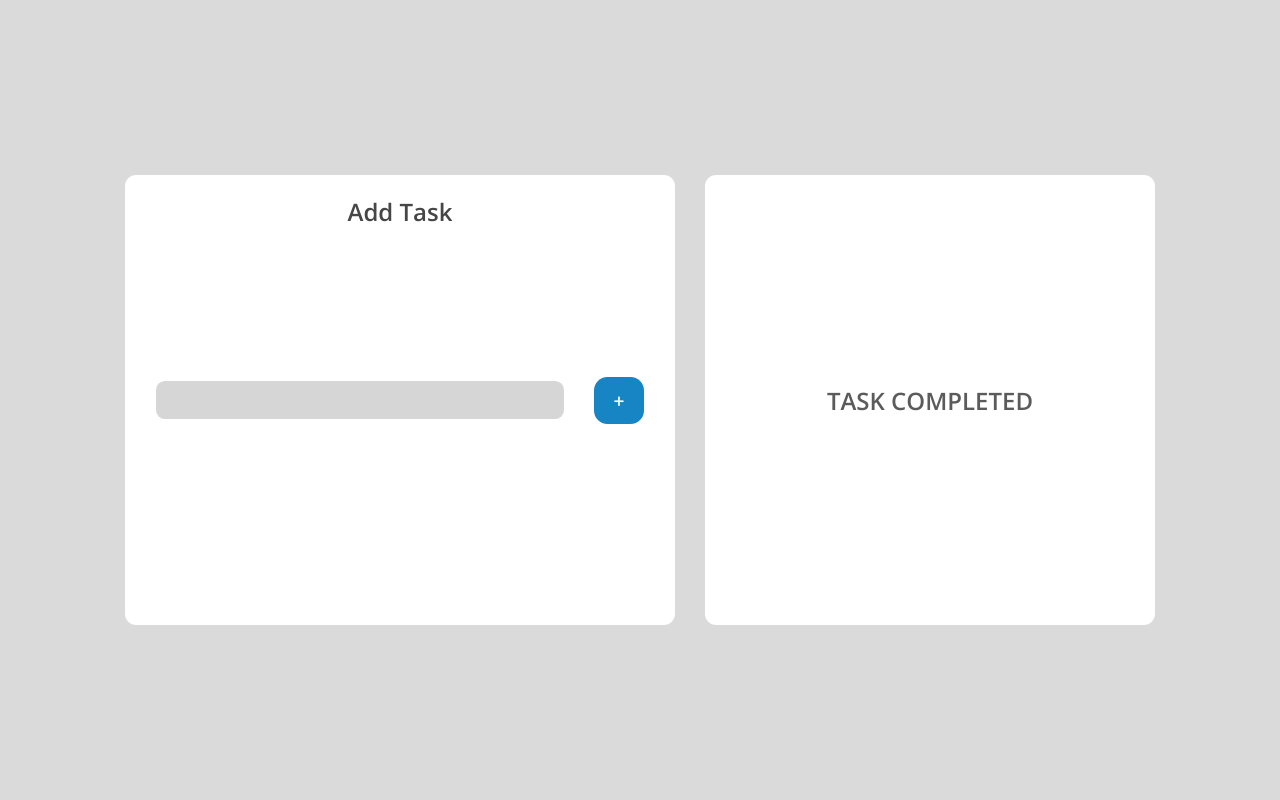
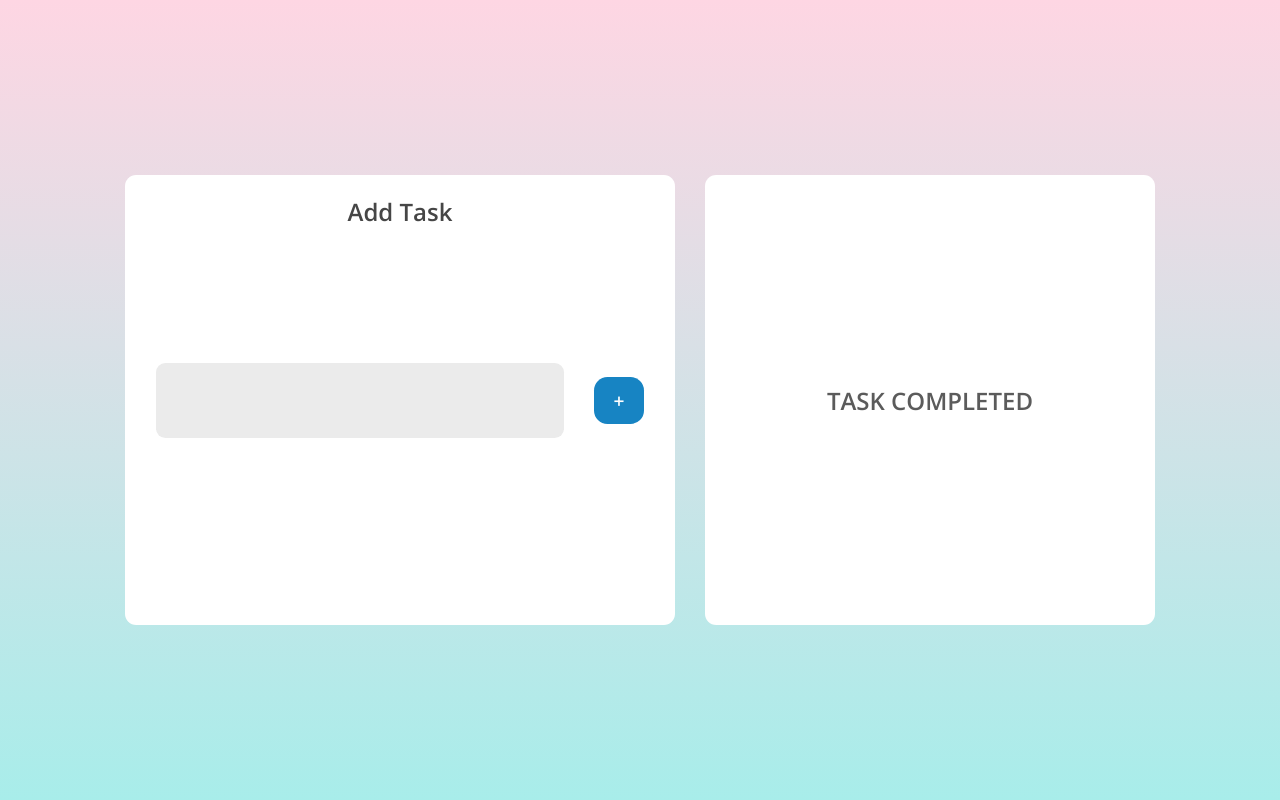
Before and after one commit to conradojuliosisnero/app-task, a PHP site: page /task.php in a window 1280 px wide. Run offline with PHP 8.4, Linux system fonts and the light colour scheme.

Commit message:
ya agrega tareas a la BD y valida si el campo esta vacio o no

```diff
--- a/includes/config.php
+++ b/includes/config.php
@@ -7,6 +7,4 @@ $DB_DB = "tareas";
 
 $conect =  mysqli_connect($DB_HOST,$DB_USER,$DB_PASS,$DB_DB);
 
-
-
 ?>
--- a/includes/css/style.css
+++ b/includes/css/style.css
@@ -7,7 +7,7 @@
 }
 
 body {
-	background-color: #dadada;
+    background-image: linear-gradient(to top, #a8edea 0%, #fed6e3 100%);
 }
 
 .container{
@@ -28,6 +28,7 @@ body {
     align-items: center;
     justify-content: center;
     background-color: #ffffff;
+    backdrop-filter: blur(5px);
     border-radius: .7em;
     position: relative;
     padding: 20px;
@@ -44,19 +45,22 @@ body {
     font-weight: 700;
 }
 
-.container .form .add__task--input{
+.container .form .add__task{
     border: none;
+    outline: none;
+    resize: none;
+    background-color: #ebebeb;
+    border-radius: .7em;
+    margin-right: 30px;
+    padding: 10px 10px;
+    color: #5b5b5b;
     width: 80%;
-    background-color: #d6d6d6;
-    font-size: .8em;
+    height: 75px;
+    /* font-size: .8em;
     border-radius: .7em;
-    padding: 10px 10px;
-    margin-right:30px;
+    margin-right:30px; */
 }
 
-.container .form .add__task--input:focus{
-    outline: #1784c3 solid 2px;
-}
 
 .container .form .button_task{
     font-size: 1.2em;
--- a/includes/task.php
+++ b/includes/task.php
@@ -15,10 +15,10 @@
     <main class="container">
 
         <!-- formulario para gregar tareas  -->
-        <form action="" method="post" class="form">
+        <form method="post" class="form">
             <div class="form__tittle"><label>Add Task</label></div>
-            <input class="add__task--input" type="text">
-            <button class="button_task" name="btn" type="submit">+</button>
+            <textarea class="add__task" name="tarea" cols="30" rows="10"></textarea>
+            <button class="button_task" name="insert" type="submit">+</button>
         </form>
 
         <!-- areas de tareas completadas  -->
@@ -30,9 +30,24 @@
 
         <!-- validacion en caso que el campo este vacio  -->
         <?php
-        if (isset($_POST['btn'])) {
-            echo 'insertado';
+
+        if (isset($_POST['insert'])) {
+            $tarea = $_POST['tarea'];
+            if (!empty($tarea)) {
+                require "./config.php";
+                $query = $conect-> query("INSERT INTO task (tarea) VALUES ('$tarea')");
+                if ($query) {
+                    header("location: index.php");
+                }
+            } else {
+                ?>
+                <div class="label__error">
+                    <label>Error el campo esta vacio</label>
+                </div>
+        <?php
+            }
         }
+
         ?>
 
     </main>
```
Also changed, not shown: other parts of includes/css/style.css (+34 -0 lines), includes/index.php (added).
